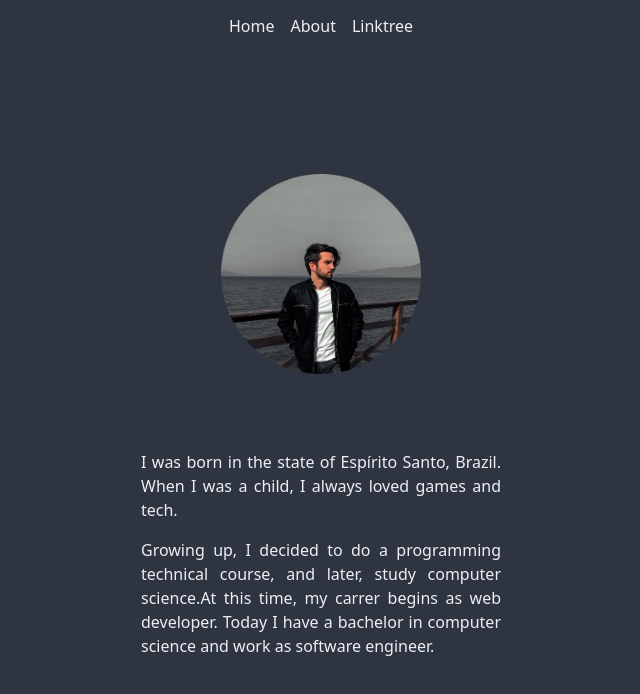
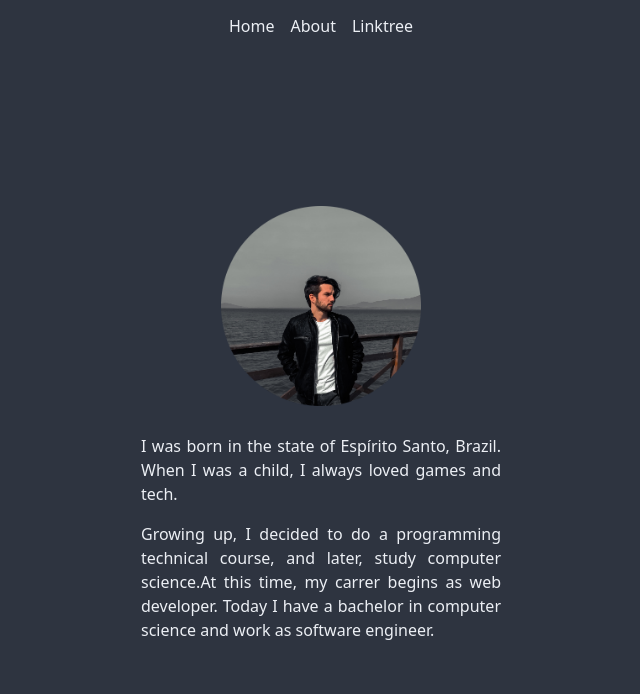
Before and after one commit to brenobattaglin/brenobattaglin.com, a Next.js app: page /about in a window 1280 px wide. Shown: the top 694 px of the page, without its empty margins (319-959 px from the left). Built offline with nearby package versions, Linux system fonts and the light colour scheme.

Commit message:
Update margins on about page

```diff
--- a/pages/about.tsx
+++ b/pages/about.tsx
@@ -18,8 +18,9 @@ const About: NextPage = () => {
         src="/images/profile.png"
         height={200}
         width={200}
-        alt="Breno's profile photo" />
-      <div className="mt-16 mb-4 p-3 ">
+        alt="Breno's profile photo"
+      />
+      <div className="mt-4 p-3 ">
         {
           paragraphs.map(
             paragraph => (
```
